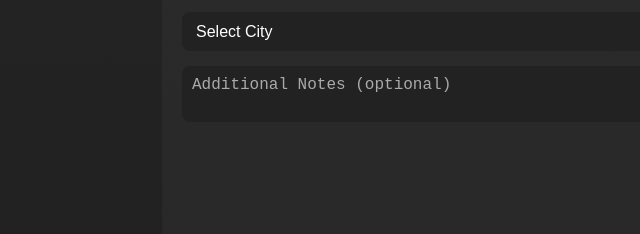
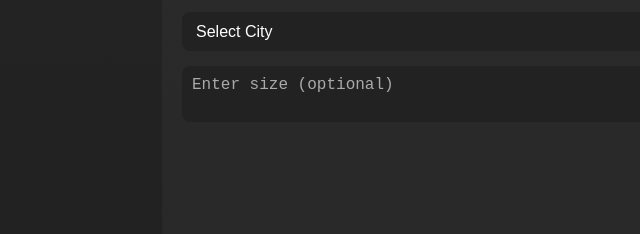
Before and after one commit to mazen0000000/cairwo, a plain HTML site: page cart.html in a window 1280 px wide. Shown: the part 419-653 px from the top of the page, 148-788 px from the left. Drawn offline with Linux system fonts and the light colour scheme.

Commit message:
Update cart.html

```diff
--- a/cart.html
+++ b/cart.html
@@ -133,7 +133,7 @@
         <option value="">Select City</option>
       </select>
 
-      <textarea name="notes" placeholder="Additional Notes (optional)"></textarea>
+      <textarea name="notes" placeholder="Enter size (optional)"></textarea>
 
       <div class="summary" id="shipping-fee">Shipping: EGP 0</div>
       <div class="summary" id="total-price">Total: EGP 0</div>
```
